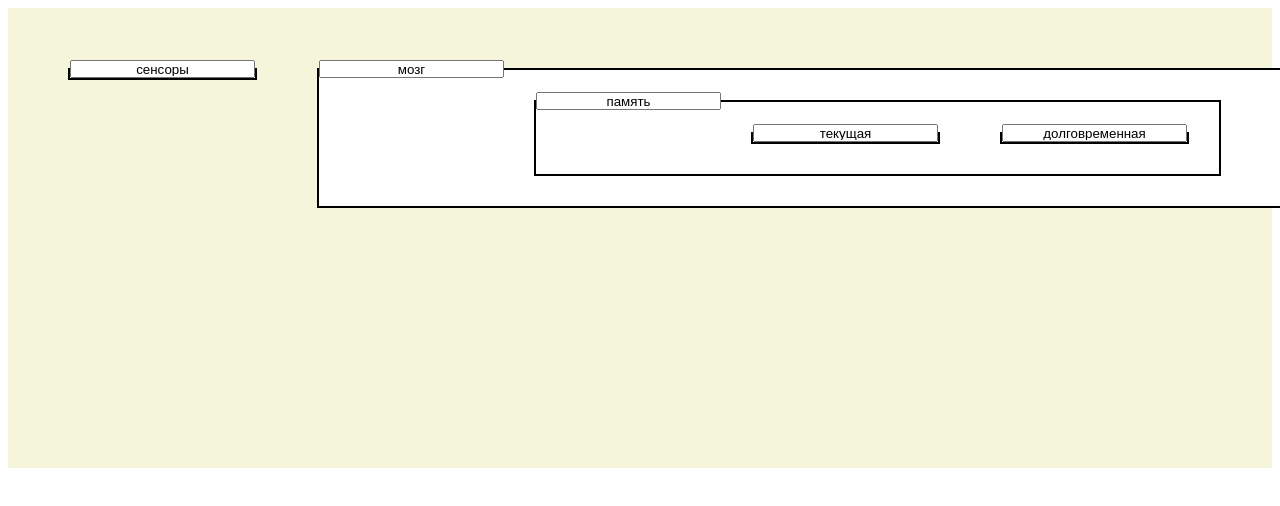
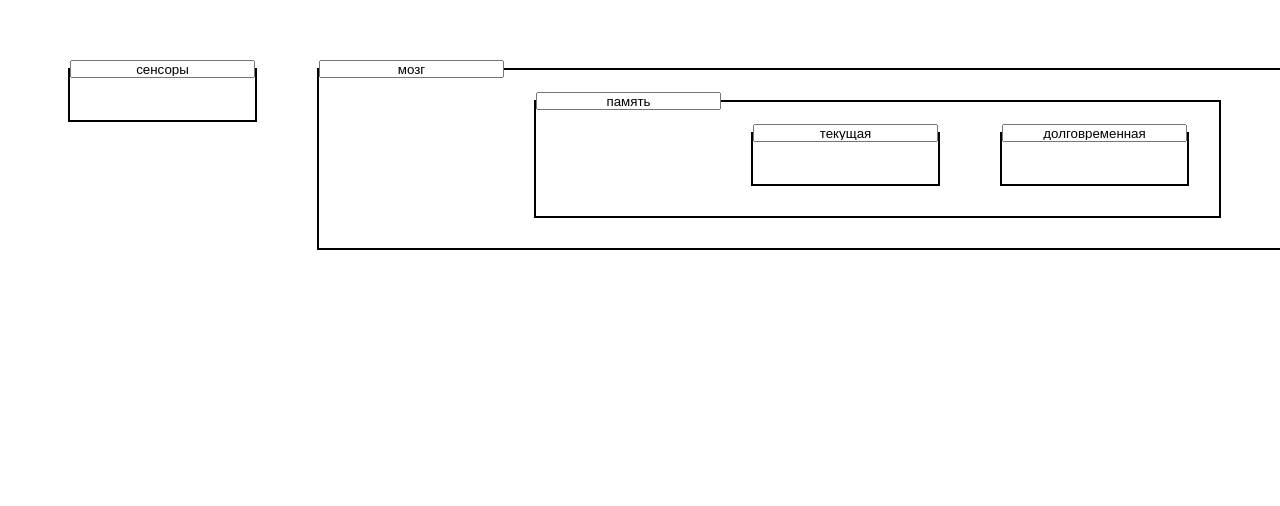
Before and after one commit to Sacrapas/tree-modeling, an Angular app: page / in a window 1280 px wide. Shown: the top 506 px of the page. Built offline with nearby package versions, Linux system fonts and the light colour scheme.

Commit message:
small success

```diff
--- a/src/app/app.component.scss
+++ b/src/app/app.component.scss
@@ -1,8 +1,4 @@
 div {
-  min-width: 400px;
-  min-height: 400px;
-  background-color: beige;
-
   padding: 30px;
 
   display: flex;
--- a/src/app/cell/cell.component.html
+++ b/src/app/cell/cell.component.html
@@ -1,4 +1,4 @@
-<div (click)="$event.stopPropagation()">
+<div (click)="add($event)">
   <input type="text" [value]="name">
 
   <app-cell *ngFor="let cell of children" [name]="cell.name" [children]="cell.children"></app-cell>
--- a/src/app/cell/cell.component.scss
+++ b/src/app/cell/cell.component.scss
@@ -2,8 +2,9 @@
   margin: 30px;
 
   div {
-    // width: 300px;
-    // height: 150px;
+    min-height: 50px;
+    min-width: 150px;
+
     border: 2px solid black;
     outline: none;
     cursor: pointer;
--- a/src/app/cell/cell.component.ts
+++ b/src/app/cell/cell.component.ts
@@ -1,4 +1,4 @@
-import { Component, OnInit, Input } from '@angular/core';
+import { Component, OnInit, Input, HostListener } from '@angular/core';
 
 @Component({
   selector: 'app-cell',
@@ -11,4 +11,11 @@ export class CellComponent {
 
   @Input() children: any[];
 
+  public add(e: Event): void {
+    this.children.push(1);
+    console.log(this.children);
+    e.stopPropagation();
+  }
+
+
 }
```
